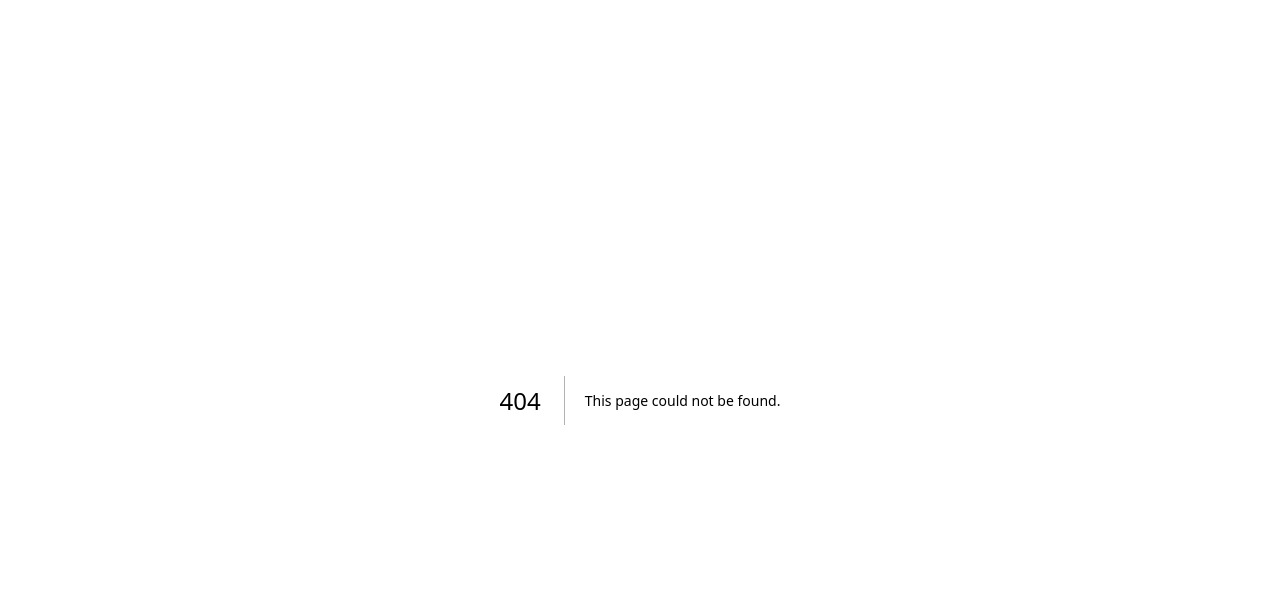
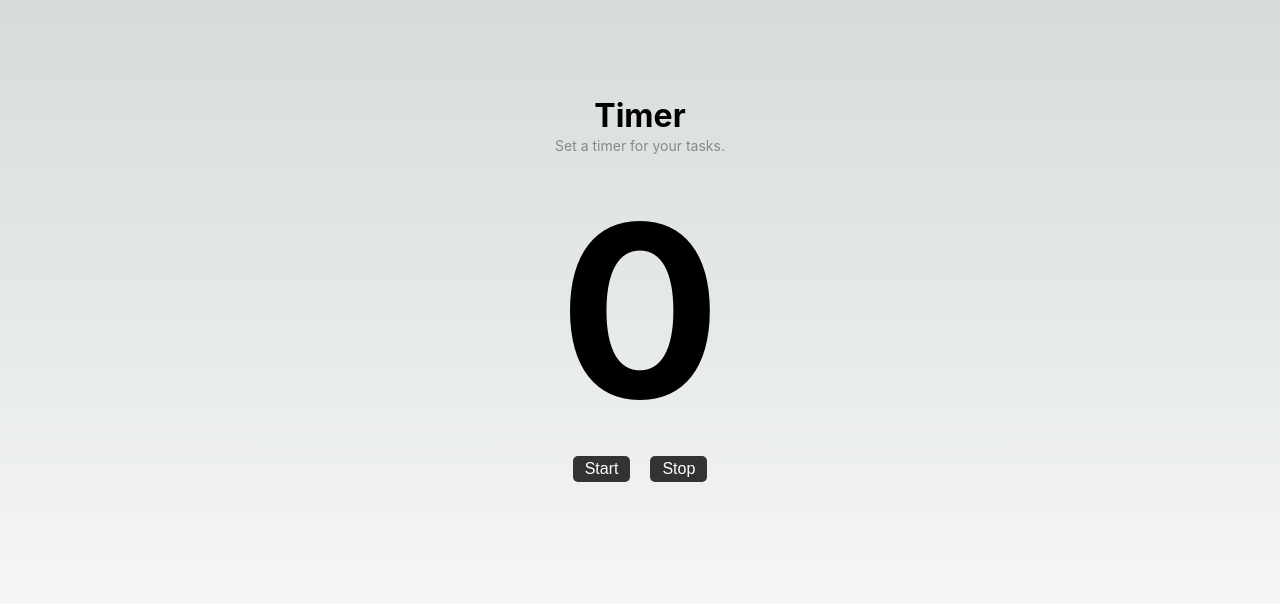
Before and after one commit to nishantrpai/tools.nishu.dev, a Next.js app: page /timer in a window 1280 px wide. Before the commit this address had no page. Shown: the top 604 px of the page. Built offline with nearby package versions, Linux system fonts and the light colour scheme.

Commit message:
simple timer

```diff
--- /dev/null
+++ b/pages/timer.js
@@ -0,0 +1,81 @@
+// input and start a simple timer
+import Head from 'next/head'
+import styles from '@/styles/Home.module.css'
+import { useState, useEffect } from 'react'
+
+export default function Timer() {
+
+  const [time, setTime] = useState(0)
+  const [isActive, setIsActive] = useState(false)
+  const [isPaused, setIsPaused] = useState(false)
+  const [isStopped, setIsStopped] = useState(false)
+
+  useEffect(() => {
+    let interval
+
+    if (isActive && !isPaused) {
+      interval = setInterval(() => {
+        setTime((time) => time + 1)
+      }, 1000)
+    } else {
+      clearInterval(interval)
+    }
+
+    return () => {
+      clearInterval(interval)
+    }
+  }, [isActive, isPaused])
+
+  return (
+    <div className={styles.container}>
+      <Head>
+        <title>Timer</title>
+        <meta name="description" content="Simple timer" />
+        <link rel="icon" href="/favicon.ico" />
+      </Head>
+
+      <main className={styles.main}>
+        <div style={{
+          textAlign: 'center',
+        }}>
+<h1 className={styles.title}>
+          Timer
+        </h1>
+        <span className={styles.description}>
+          Set a timer for your tasks.
+        </span>
+
+        </div>
+
+        <div style={{
+          width: '100%',
+          cursor: 'pointer',
+          fontSize: '10rem',
+          textAlign: 'center'
+        }}>
+          <div>
+            <h2>{time}</h2>
+            <div style={{
+              display: 'flex',
+              justifyContent: 'center',
+              gap: '20px'
+            }}>
+              {!isActive && !isPaused ? (
+                <button onClick={() => setIsActive(true)}>Start</button>
+              ) : (
+                <button onClick={() => setIsPaused(!isPaused)}>
+                  {isPaused ? 'Resume' : 'Pause'}
+                </button>
+              )}
+              <button onClick={() => {
+                setIsActive(false)
+                setTime(0)
+              }}>Stop</button>
+            </div>
+          </div>
+        </div>
+      </main>
+
+    </div>
+  )
+}
```
Also changed, not shown: pages/index.js (+7 -0 lines).
